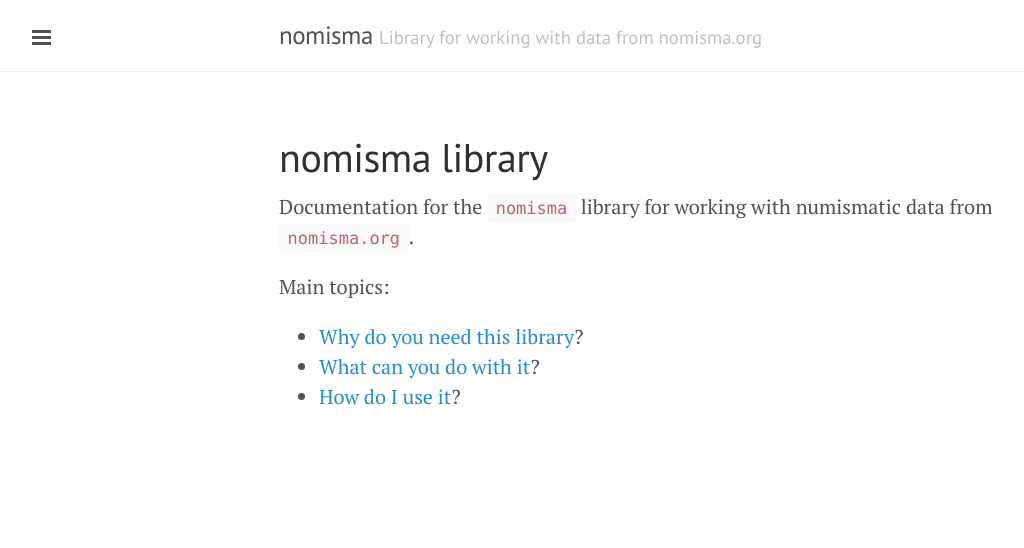
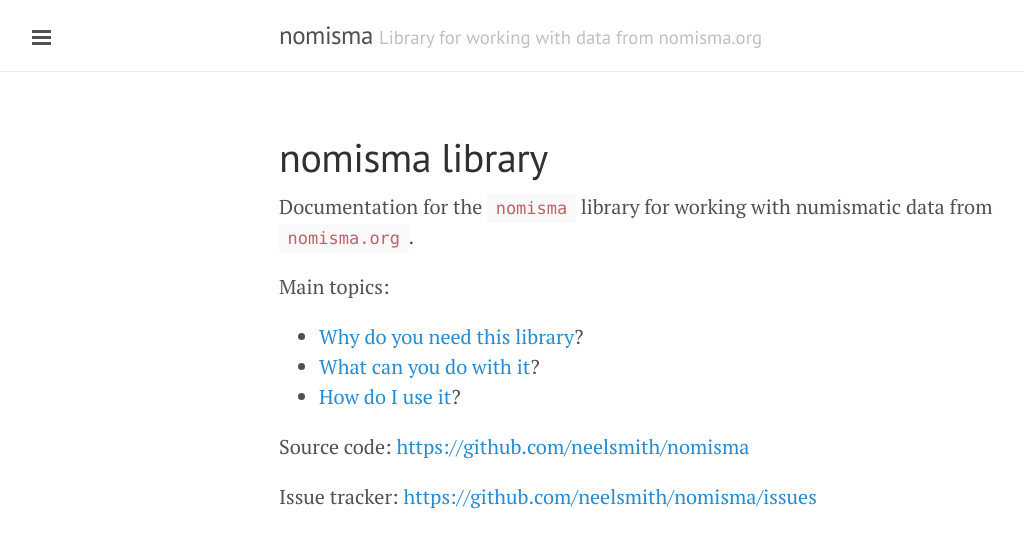
Before and after one commit to neelsmith/nomisma, a Jekyll site: the page built from docs/index.md, in a window 1280 px wide. Shown: the top 548 px of the page, without its empty margins (1-1025 px from the left). Built offline with Jekyll 4.4.1, drawn with Linux system fonts in a browser that asks for light colours.

Commit message:
Add links to gh source

```diff
--- a/docs/index.md
+++ b/docs/index.md
@@ -10,3 +10,8 @@ Main topics:
 -   [Why do you need this library](why)?
 -   [What can you do with it](what)?
 -   [How do I use it](how)?
+
+
+Source code:  <https://github.com/neelsmith/nomisma>
+
+Issue tracker:  <https://github.com/neelsmith/nomisma/issues>
```
